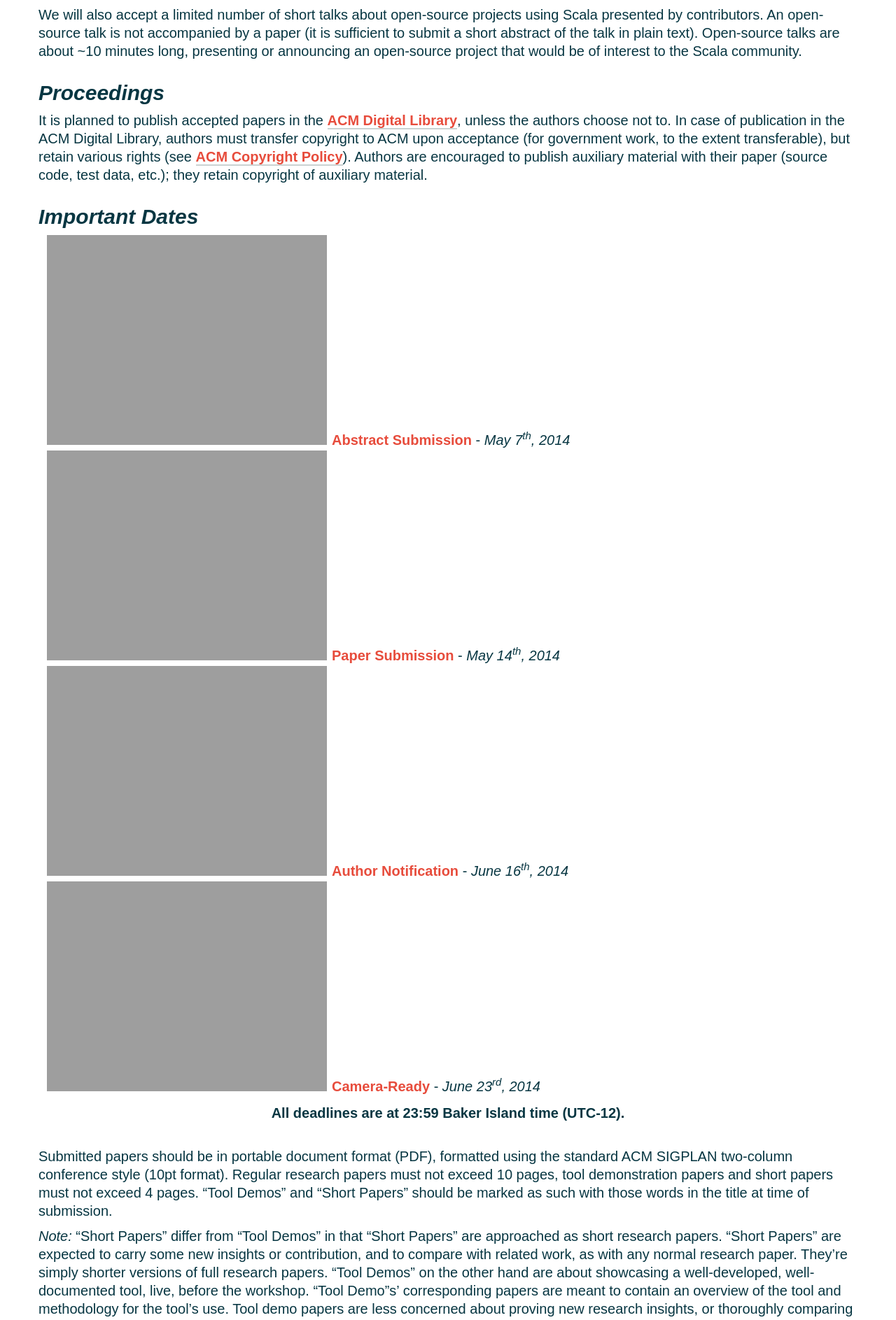
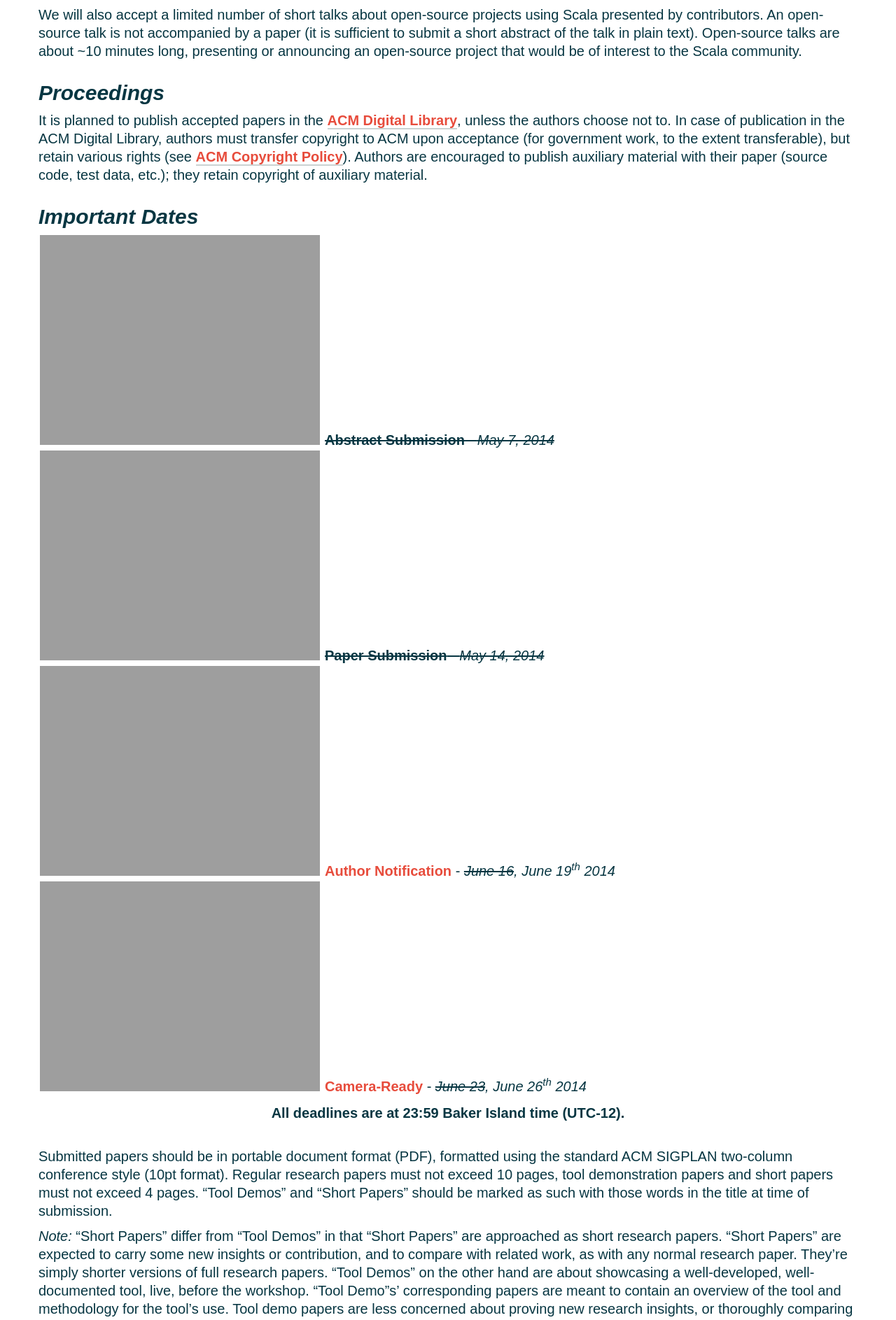
Before and after one commit to heathermiller/wwwscala14, a Jekyll site: the page built from call-for-papers.md, in a window 1280 px wide. Shown: the part 3687-5574 px from the top of the page at 70% size. Built offline with Jekyll 4.4.1, drawn with Linux system fonts in a browser that asks for light colours.

Commit message:
Bumping back the notification date by a few days

```diff
--- a/call-for-papers.md
+++ b/call-for-papers.md
@@ -74,10 +74,10 @@ Authors are encouraged to publish auxiliary material with their paper
 
 <div class="important-dates">
   <ul>
-    <li><strong>Abstract Submission</strong> - <i>May 7<sup>th</sup>, 2014</i></li>
-    <li><strong>Paper Submission</strong> - <i>May 14<sup>th</sup>, 2014</i></li>
-    <li><strong>Author Notification</strong> - <i>June 16<sup>th</sup>, 2014</i></li>
-    <li><strong>Camera-Ready</strong> - <i>June 23<sup>rd</sup>, 2014</i></li>
+    <li><del><strong>Abstract Submission</strong> - <i>May 7, 2014</i></del></li>
+    <li><del><strong>Paper Submission</strong> - <i>May 14, 2014</i></del></li>
+    <li><strong>Author Notification</strong> - <i><del>June 16</del>, June 19<sup>th</sup> 2014</i></li>
+    <li><strong>Camera-Ready</strong> - <i><del>June 23</del>, June 26<sup>th</sup> 2014</i></li>
   </ul>
 </div>
 
--- a/resources/css/main.css
+++ b/resources/css/main.css
@@ -915,7 +915,7 @@ a.btn-outline {
 
 .important-dates {
   position: relative;
-  width: 460px;
+  width: 480px;
   margin-left: auto;
   margin-right: auto;
 }
```
